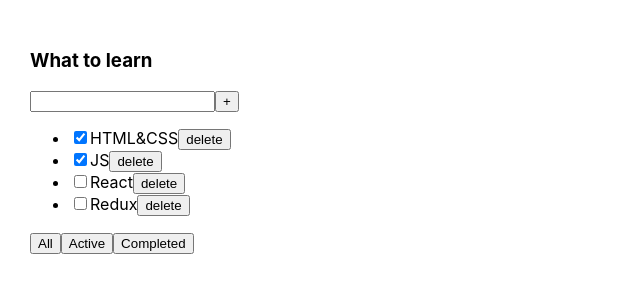
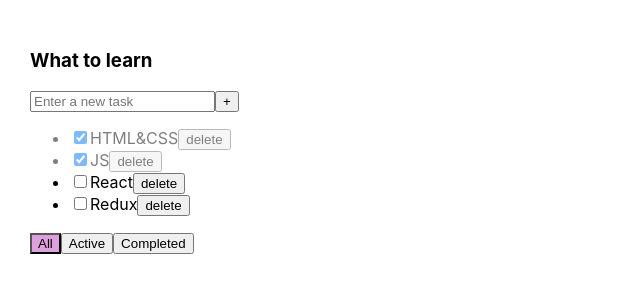
Before and after one commit to MartaVeresova/Todolist_TS, a React (Create React App) app: page / in a window 1280 px wide. Shown: the top 300 px of the page, without its empty margins (0-640 px from the left). Built offline with nearby package versions, Linux system fonts and the light colour scheme.

Commit message:
Todolist_TS - changeTaskStatus; setError; filterTask; trim(); styles(css)

```diff
--- a/package.json
+++ b/package.json
@@ -11,11 +11,11 @@
     "@types/react": "^16.9.0",
     "@types/react-dom": "^16.9.0",
     "@types/uuid": "^8.3.0",
-    "uuid": "^8.3.2",
     "react": "^16.13.1",
     "react-dom": "^16.13.1",
     "react-scripts": "3.4.1",
-    "typescript": "~3.7.2"
+    "typescript": "~3.7.2",
+    "uuid": "^8.3.2"
   },
   "scripts": {
     "start": "react-scripts start",
--- a/src/App.css
+++ b/src/App.css
@@ -6,3 +6,16 @@
 .App > div {
   margin-right: 50px;
 }
+
+.isDone {
+  opacity: 0.5;
+}
+
+.activeFilter {
+  background-color: plum;
+}
+
+.error {
+  border: 2px solid red;
+  outline: none;
+}
--- a/src/App.tsx
+++ b/src/App.tsx
@@ -13,37 +13,50 @@
         {id: v1(), title: 'React', isDone: false}, //t
         {id: v1(), title: 'Redux', isDone: false}, //t
     ])
-    const [filter, setFilter] = useState<FilterValuesType>('all')
+    const [filterTask, setFilterTask] = useState<FilterValuesType>('all') //all
 
     function removeTasks(id: string) {
         const filteredTasks = tasks.filter(t => t.id !== id) //фильтр, пропусти те таски, id-шки которых не равны удаленной id-шке
         setTasks(filteredTasks) //setTasks - функция, которая меняет данные и вызывается после логической обработки; в параметрах - отфильтрованный массив
     }
+
     function changeFilter(value: FilterValuesType) {
-        setFilter(value)
+        setFilterTask(value)
     }
 
     let tasksForTodolist = tasks
-    if (filter === 'completed') {
-        tasksForTodolist = tasks.filter(t => t.isDone === true)
+    if (filterTask === 'completed') {
+        tasksForTodolist = tasks.filter(t => t.isDone) //completed
     }
-    if (filter === 'active') {
-        tasksForTodolist = tasks.filter(t => t.isDone === false)
+    if (filterTask === 'active') {
+        tasksForTodolist = tasks.filter(t => !t.isDone) //active
     }
 
     function addTask(title: string) {
-        const newTask = {id: v1(), title, isDone: false}
-        const newTasks = [newTask, ...tasks]
-        setTasks(newTasks)
+        const newTask = {
+            id: v1(),
+            title,
+            isDone: false
+        }
+        setTasks([newTask, ...tasks])
     }
+
+    function changeTaskStatus(taskId: string, newIsDoneChecked: boolean) {
+        let task = tasks.find(t => t.id === taskId)
+        task && (task.isDone = newIsDoneChecked)
+        setTasks([...tasks])
+    }
+
 
     return (
         <div className="App">
-            <Todolist title={'What to learn'}
+            <Todolist title="What to learn"
                       tasks={tasksForTodolist}
                       removeTasks={removeTasks}
                       changeFilter={changeFilter}
                       addTask={addTask}
+                      changeTaskStatus={changeTaskStatus}
+                      filterTask={filterTask}
             />
         </div>
     )
--- a/src/Todolist.tsx
+++ b/src/Todolist.tsx
@@ -12,13 +12,19 @@
     removeTasks: (id: string) => void
     changeFilter: (value: FilterValuesType) => void
     addTask: (title: string) => void
+    changeTaskStatus: (taskId: string, newIsDoneChecked: boolean) => void
+    filterTask: FilterValuesType
 }
 
 
 export function Todolist(props: TodolistPropsType) {
     const [newTaskTitle, setNewTaskTitle] = useState('')
+    const [error, setError] = useState<boolean>(false)
 
-    const onChangeHandler = (e: ChangeEvent<HTMLInputElement>) => setNewTaskTitle(e.currentTarget.value)
+    const onChangeHandler = (e: ChangeEvent<HTMLInputElement>) => {
+        setNewTaskTitle(e.currentTarget.value)
+        setError(false)
+    }
     const onKeyPressHandler = (e: KeyboardEvent<HTMLInputElement>) => {
         if (e.key === 'Enter') {
             props.addTask(newTaskTitle);
@@ -26,7 +32,11 @@
         }
     }
     const onClickAddTask = () => {
-        props.addTask(newTaskTitle);
+        if (newTaskTitle.trim() !== '') {
+            props.addTask(newTaskTitle.trim())
+        } else {
+            setError(true)
+        }
         setNewTaskTitle('')
     }
     const onAllClickHandler = () => {
@@ -38,16 +48,21 @@
     const onCompletedClickHandler = () => {
         props.changeFilter('completed')
     }
+    const errorMessage = error && <div style={{color: 'red'}}>Title is required!</div>
 
     return (
         <div>
             <h3>{props.title}</h3>
             <div>
                 <input
+                    placeholder={'Enter a new task'}
                     value={newTaskTitle}
                     onChange={onChangeHandler}
-                    onKeyPress={onKeyPressHandler}/>
+                    onKeyPress={onKeyPressHandler}
+                    className={error ? 'error' : ''}
+                />
                 <button onClick={onClickAddTask}>+</button>
+                {errorMessage}
             </div>
             <ul>
                 {
@@ -55,20 +70,26 @@
                         const onRemoveHandler = () => {
                             props.removeTasks(t.id)
                         }
+                        const onChangeChecked = (e: ChangeEvent<HTMLInputElement>) => {
+                            props.changeTaskStatus(t.id, e.currentTarget.checked)
+                        }
                         return (
-                            <li key={t.id}>
-                                <input type="checkbox" checked={t.isDone}/>
+                            <li key={t.id} className={t.isDone ? 'isDone' : ''}>
+                                <input
+                                    type="checkbox"
+                                    checked={t.isDone}
+                                    onChange={onChangeChecked}
+                                />
                                 <span>{t.title}</span>
-                                <button onClick={onRemoveHandler}>delete
-                                </button>
+                                <button onClick={onRemoveHandler}>delete</button>
                             </li>)
                     })
                 }
             </ul>
             <div>
-                <button onClick={onAllClickHandler}> All</button>
-                <button onClick={onActiveClickHandler}>Active</button>
-                <button onClick={onCompletedClickHandler}>Completed</button>
+                <button className={props.filterTask === 'all' ? 'activeFilter' : ''} onClick={onAllClickHandler}> All</button>
+                <button className={props.filterTask === 'active' ? 'activeFilter' : ''} onClick={onActiveClickHandler}>Active</button>
+                <button className={props.filterTask === 'completed' ? 'activeFilter' : ''} onClick={onCompletedClickHandler}>Completed</button>
             </div>
         </div>
     )
```
